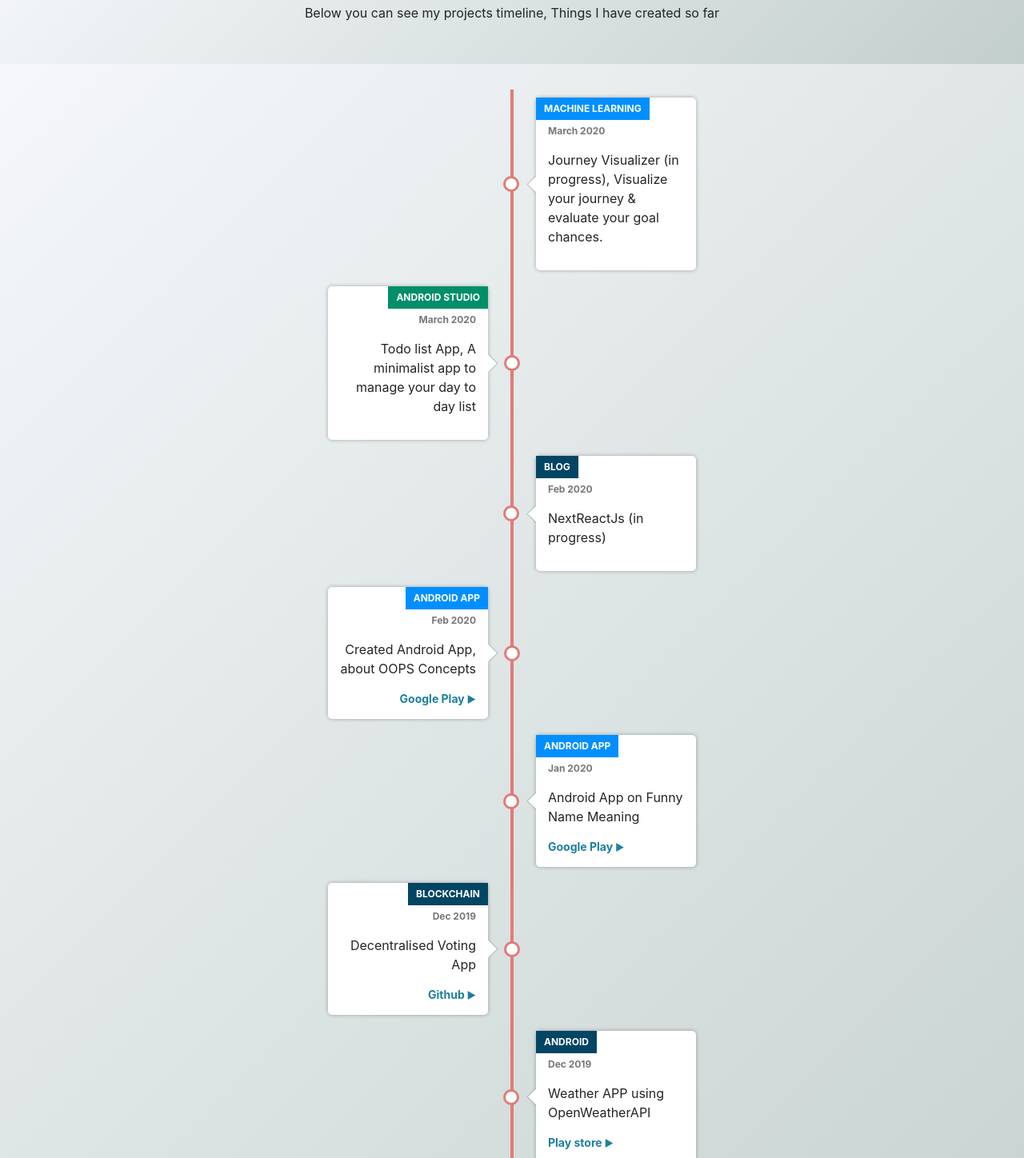
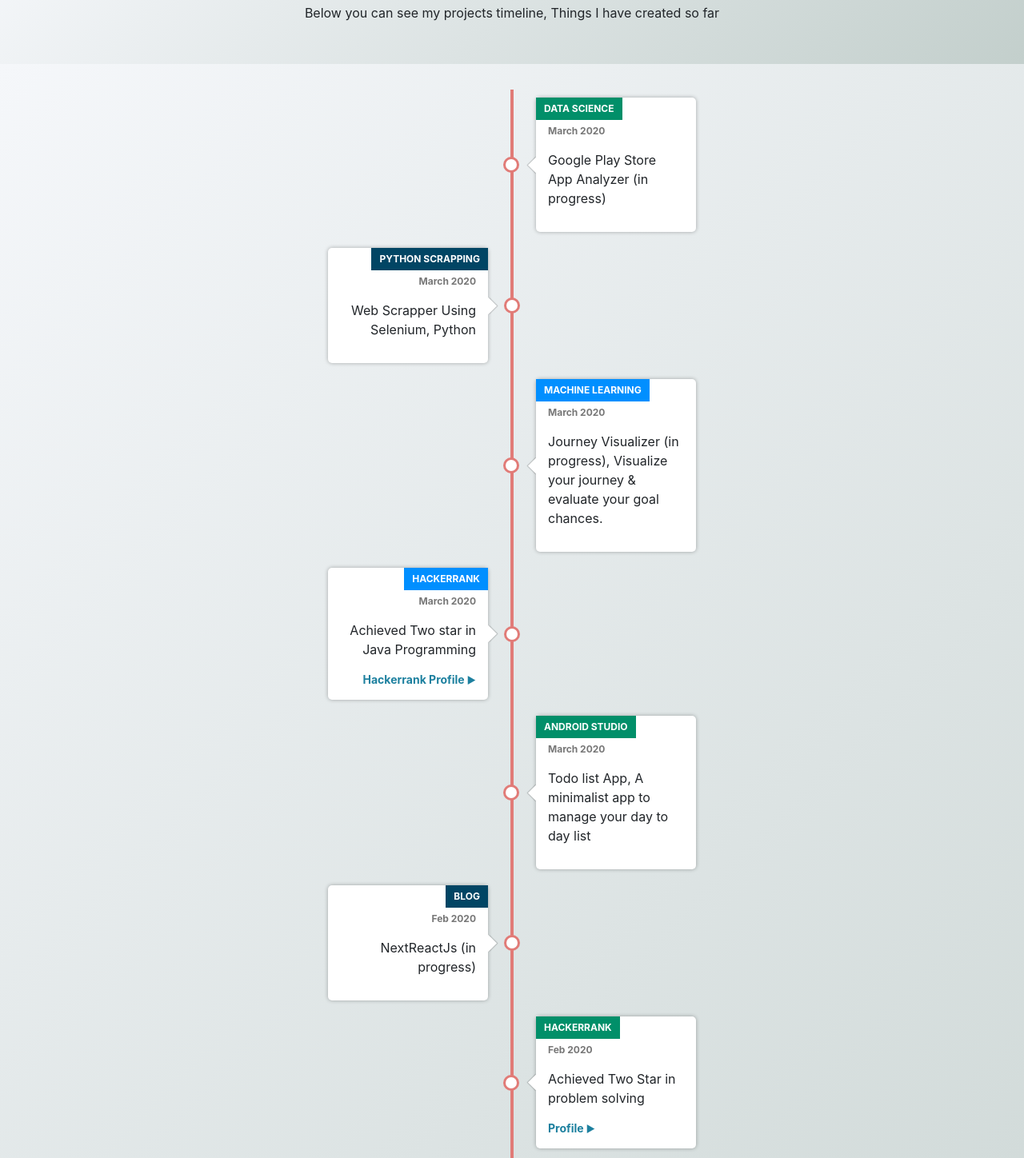
Before and after one commit to ReactorboY/reactorboy.github.io, a React (Create React App) app: page / in a window 1280 px wide. Shown: the part 1600-3048 px from the top of the page at 80% size. Built offline with nearby package versions, Linux system fonts and the light colour scheme.

Commit message:
timeline updated

```diff
--- a/src/components/Common/data.js
+++ b/src/components/Common/data.js
@@ -1,4 +1,20 @@
 const data = [
+    {
+        text: "Google Play Store App Analyzer (in progress)",
+        date: "March 2020",
+        category: {
+            tag: "Data Science",
+            color: "#018f69"
+        }
+    },
+    {
+        text: "Web Scrapper Using Selenium, Python",
+        date: "March 2020",
+        category: {
+            tag: "Python Scrapping",
+            color: "#014564"
+        }
+    },
     {
         text: "Journey Visualizer (in progress), Visualize your journey & evaluate your goal chances.",
         date: "March 2020",
@@ -6,8 +22,20 @@ const data = [
             tag: "Machine learning",
             color: "#018fff"
         }
-    }
-    ,{
+    },
+    {
+        text: "Achieved Two star in Java Programming",
+        date: "March 2020",
+        category: {
+            tag: "Hackerrank",
+            color: "#018fff"
+        },
+        link: {
+            url: "https://www.hackerrank.com/reactorboy",
+            text: "Hackerrank Profile"
+        }
+    },
+    {
         text:"Todo list App, A minimalist app to manage your day to day list",
         date:"March 2020",
         category: {
@@ -21,6 +49,18 @@ const data = [
         category: {
             tag: "Blog",
             color: "#014564"
+        }
+    },
+    {
+        text: "Achieved Two Star in problem solving",
+        date: "Feb 2020",
+        category: {
+            tag: "Hackerrank",
+            color: "#018f69"
+        },
+        link: {
+            url: "https://www.hackerrank.com/reactorboy",
+            text: "Profile"
         }
     },
     {
@@ -84,15 +124,11 @@ const data = [
         }
     },
     {
-        text: "Blog about reactjs, js, expressjs",
+        text: "Programming Started",
         date: "March 2019",
         category: {
             tag: "blog",
             color: "#018f69"
-        },
-        link: {
-            url: "https://nextreactjs.com",
-            text: "blog"
         }
     }
 ]
```
